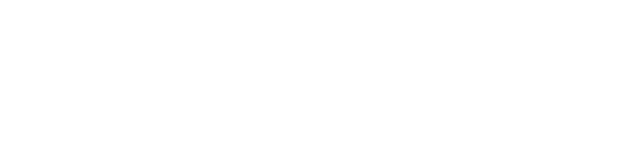
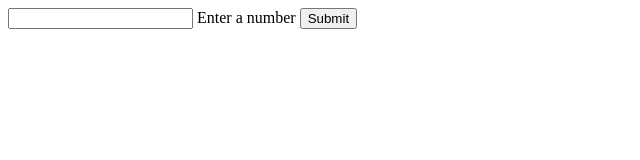
Before and after one commit to oliverjam/roman-numeral-tdd-codealong, a website: page index.html in a window 1280 px wide. Shown: the whole page, without its empty margins (0-640 px from the left). Drawn offline with Linux system fonts and the light colour scheme.

Commit message:
Add input form

```diff
--- a/index.html
+++ b/index.html
@@ -7,6 +7,10 @@
   <title>Romanizer</title>
 </head>
 <body>
-
+  <form class="form">
+    <input class="form__input"id="numeral" type="number">
+    <label class="form" for="numeral">Enter a number</label>
+    <button class="form__input form__input--btn" type="submit">Submit</button>
+  </form>
 </body>
 </html>
```
